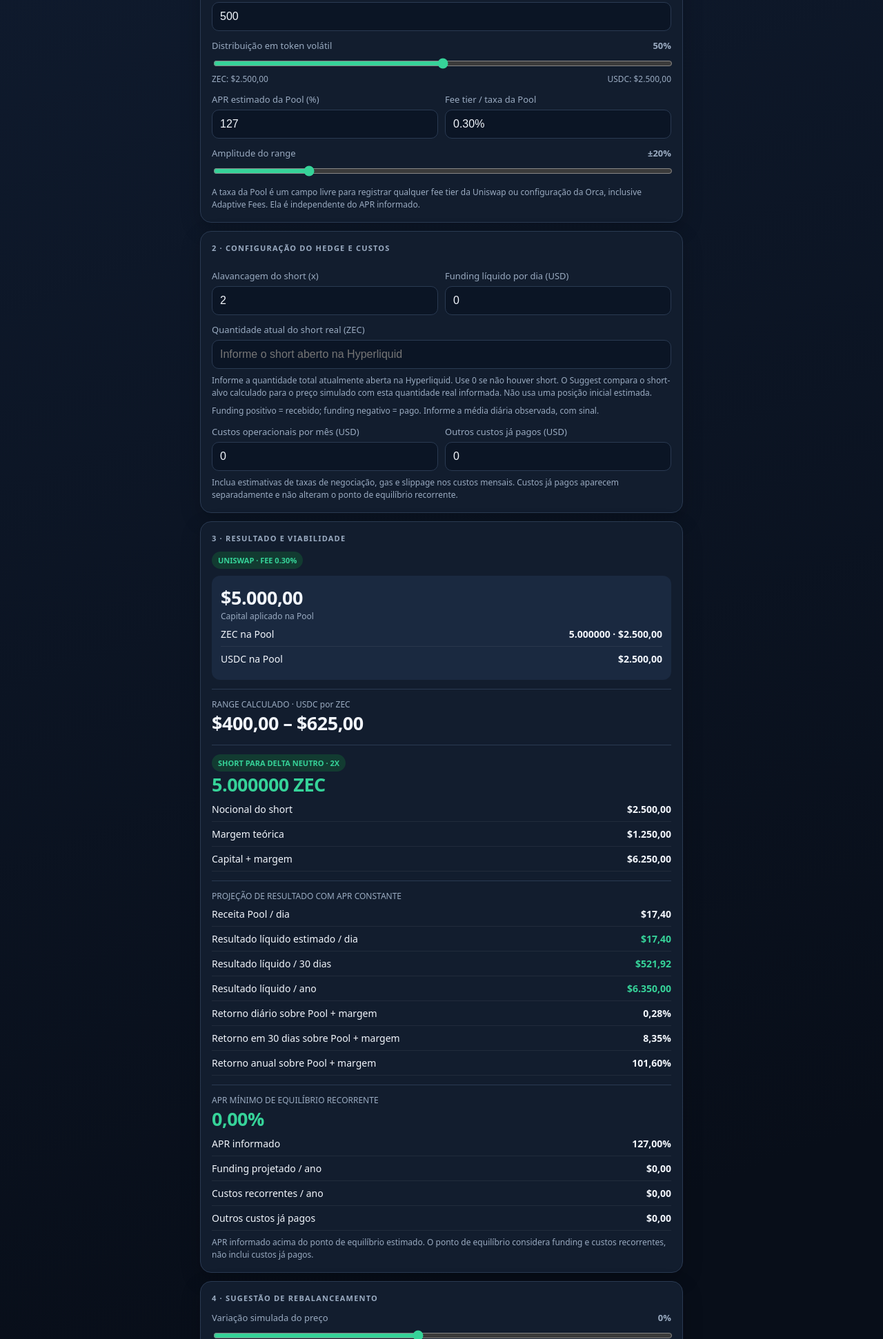
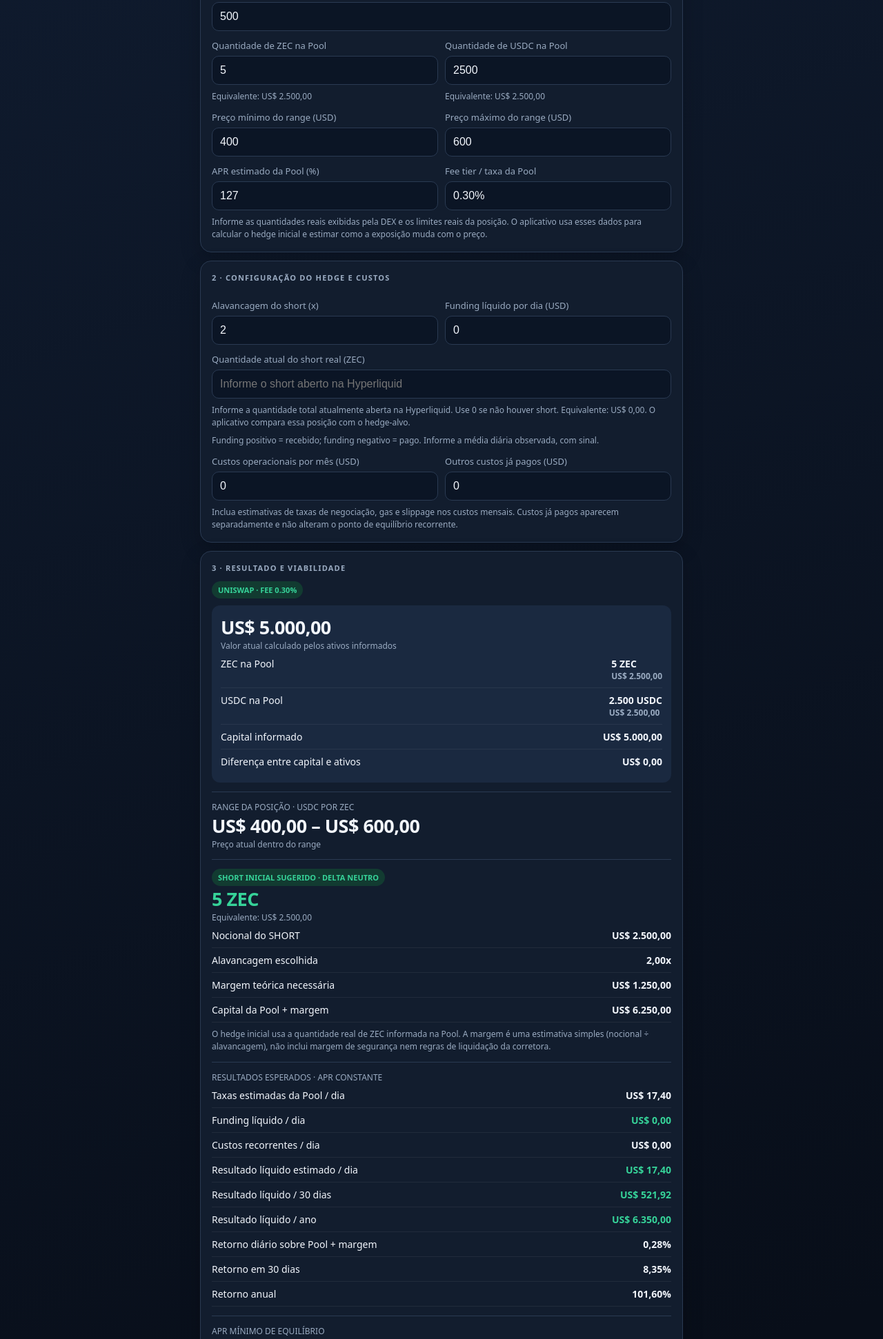
Before and after one commit to eymardfgo-wq/Pool---Hedge, a plain HTML site: page index.html in a window 1280 px wide. Shown: the part 382-2324 px from the top of the page at 69% size. Drawn offline with Linux system fonts and the light colour scheme.

Commit message:
V5.3: pool inputs reais, hedge short e valores em USD

```diff
--- a/index.html
+++ b/index.html
@@ -4,10 +4,10 @@
 <meta charset="utf-8">
 <meta name="viewport" content="width=device-width,initial-scale=1,viewport-fit=cover">
 <meta name="theme-color" content="#101827">
-<meta name="description" content="Pool + Hedge V5.2 - simulador de liquidez concentrada e hedge delta neutral">
+<meta name="description" content="Pool + Hedge V5.3 - assistente de montagem de hedge de liquidez concentrada e hedge delta neutral">
 <link rel="manifest" href="manifest.webmanifest">
 <link rel="icon" href="icon-192.png">
-<title>Pool + Hedge V5.2</title>
+<title>Pool + Hedge V5.3</title>
 <style>
 :root{color-scheme:dark;--panel:#121d2e;--panel2:#1a2940;--line:#2a3a52;--text:#f2f6fc;--muted:#9aabc1;--green:#36d399;--red:#fb7185;--blue:#75a7ff}
 *{box-sizing:border-box}body{margin:0;background:linear-gradient(160deg,#101c30,#080e19 65%);font:16px system-ui,-apple-system,Segoe UI,sans-serif;color:var(--text);padding:16px 12px 36px}
@@ -24,7 +24,7 @@ label{display:block;color:var(--muted);font-size:13px;margin:12px 0 6px}input,se
 </style>
 </head>
 <body><main>
-<header class="head"><div><div class="brand">◈ Pool + Hedge</div><div class="muted">Liquidez concentrada · V5.2</div></div><span class="tag">SUGGEST · MANUAL</span></header>
+<header class="head"><div><div class="brand">◈ Pool + Hedge</div><div class="muted">Assistente de montagem de hedge · V5.3</div></div><span class="tag">SUGGEST · MANUAL</span></header>
 
 <section class="panel">
 <div class="eyebrow">1 · CONFIGURAÇÃO DA POOL</div>
@@ -32,19 +32,16 @@ label{display:block;color:var(--muted);font-size:13px;margin:12px 0 6px}input,se
 <label>Capital aplicado na Pool (USD)</label><input id="capital" type="number" min="0" step="any" value="5000">
 <div class="grid"><div><label>Token volátil</label><input id="token" value="ZEC"></div><div><label>Stablecoin</label><input id="stable" value="USDC"></div></div>
 <label>Preço atual do token (USD)</label><input id="price" type="number" min="0" step="any" value="500">
-<label class="between"><span>Distribuição em token volátil</span><strong id="allocationLabel">50%</strong></label>
-<input id="allocation" type="range" min="10" max="90" step="5" value="50">
-<div class="between muted"><span id="tokenAllocation">Token: $2.500,00</span><span id="stableAllocation">Stable: $2.500,00</span></div>
+<div class="grid"><div><label>Quantidade de <span class="tokenName">ZEC</span> na Pool</label><input id="poolTokenQty" type="number" min="0" step="any" value="5"><div class="hint" id="poolTokenUsd">Equivalente: US$ 2.500,00</div></div><div><label>Quantidade de <span class="stableName">USDC</span> na Pool</label><input id="poolStableQty" type="number" min="0" step="any" value="2500"><div class="hint" id="poolStableUsd">Equivalente: US$ 2.500,00</div></div></div>
+<div class="grid"><div><label>Preço mínimo do range (USD)</label><input id="rangeMin" type="number" min="0" step="any" value="400"></div><div><label>Preço máximo do range (USD)</label><input id="rangeMax" type="number" min="0" step="any" value="600"></div></div>
 <div class="grid"><div><label>APR estimado da Pool (%)</label><input id="apr" type="number" min="0" step="any" value="127"></div><div><label>Fee tier / taxa da Pool</label><input id="feeTier" type="text" value="0.30%" placeholder="Ex.: 0.05%, 0.3%, 1%, Adaptive"></div></div>
-<label class="between"><span>Amplitude do range</span><strong id="widthLabel">±20%</strong></label>
-<input id="width" type="range" min="5" max="80" step="5" value="20">
-<div class="hint">A taxa da Pool é um campo livre para registrar qualquer fee tier da Uniswap ou configuração da Orca, inclusive Adaptive Fees. Ela é independente do APR informado.</div>
+<div class="hint">Informe as quantidades reais exibidas pela DEX e os limites reais da posição. O aplicativo usa esses dados para calcular o hedge inicial e estimar como a exposição muda com o preço.</div>
 </section>
 
 <section class="panel">
 <div class="eyebrow">2 · CONFIGURAÇÃO DO HEDGE E CUSTOS</div>
 <div class="grid"><div><label>Alavancagem do short (x)</label><input id="leverage" type="number" min="1" step="0.1" value="2"></div><div><label>Funding líquido por dia (USD)</label><input id="funding" type="number" step="any" value="0"></div></div>
-<label>Quantidade atual do short real (<span id="shortTokenLabel">token</span>)</label><input id="actualShort" type="number" min="0" step="any" placeholder="Informe o short aberto na Hyperliquid"><div class="hint">Informe a quantidade total atualmente aberta na Hyperliquid. Use 0 se não houver short. O Suggest compara o short-alvo calculado para o preço simulado com esta quantidade real informada. Não usa uma posição inicial estimada.</div>
+<label>Quantidade atual do short real (<span id="shortTokenLabel">token</span>)</label><input id="actualShort" type="number" min="0" step="any" placeholder="Informe o short aberto na Hyperliquid"><div class="hint">Informe a quantidade total atualmente aberta na Hyperliquid. Use 0 se não houver short. <span id="actualShortUsd">Equivalente: US$ 0,00</span>. O aplicativo compara essa posição com o hedge-alvo.</div>
 <div class="hint">Funding positivo = recebido; funding negativo = pago. Informe a média diária observada, com sinal.</div>
 <div class="grid"><div><label>Custos operacionais por mês (USD)</label><input id="monthlyCosts" type="number" min="0" step="any" value="0"></div><div><label>Outros custos já pagos (USD)</label><input id="oneTimeCosts" type="number" min="0" step="any" value="0"></div></div>
 <div class="hint">Inclua estimativas de taxas de negociação, gas e slippage nos custos mensais. Custos já pagos aparecem separadamente e não alteram o ponto de equilíbrio recorrente.</div>
@@ -62,76 +59,99 @@ label{display:block;color:var(--muted);font-size:13px;margin:12px 0 6px}input,se
 
 <section class="panel"><div class="eyebrow">PREMISSAS E LIMITAÇÕES</div>
 <div class="hint">• Dados e preços são inseridos manualmente; não há conexão com carteiras, DEXs ou Hyperliquid.</div>
-<div class="hint">• O APR é tratado como constante para fins de projeção. A taxa/fee tier registrada não é usada para calcular o APR.</div>
+<div class="hint">• O APR é tratado como constante para fins de projeção. A taxa/fee tier é apenas informativa e não calcula o APR.</div>
 <div class="hint">• Projeções padronizadas: 30 dias = resultado diário × 30; ano = resultado diário × 365. Custos mensais são convertidos pela base de 30 dias.</div>
-<div class="hint">• O modelo de range é uma aproximação matemática de liquidez concentrada. Confirme ticks, token ordering, fee tier e composição efetiva na interface da DEX.</div>
-<div class="hint">• A margem exibida é nocional dividido pela alavancagem. Margem disponível e liquidação reais dependem das regras, tiers e saldo da Hyperliquid.</div>
+<div class="hint">• O hedge inicial usa a quantidade real do token volátil informada. A simulação de rebalanceamento estima a composição futura a partir do range e das quantidades informadas; confirme na DEX antes de executar.</div>
+<div class="hint">• A margem é uma estimativa simples: nocional dividido pela alavancagem. Reserve margem adicional e confira as regras de margem e liquidação da Hyperliquid.</div>
 </section>
-<div class="footer">Pool + Hedge V5.2 · Controle do hedge real, não recomendação financeira.</div>
+<div class="footer">Pool + Hedge V5.3 · Assistente de montagem do hedge, não recomendação financeira.</div>
 </main>
 
 <script>
 const $=id=>document.getElementById(id);
 let protocol='Uniswap';
 function money(v){return Number(v||0).toLocaleString('pt-BR',{minimumFractionDigits:2,maximumFractionDigits:2})}
-function qty(v){return Number(v||0).toFixed(6)}
+function qty(v){return Number(v||0).toLocaleString('pt-BR',{minimumFractionDigits:0,maximumFractionDigits:6})}
 function bindChoices(id,cb){$(id).querySelectorAll('button').forEach(b=>b.addEventListener('click',()=>{$(id).querySelectorAll('button').forEach(x=>x.classList.remove('active'));b.classList.add('active');cb(b.dataset.v)}))}
 bindChoices('protocol',v=>{protocol=v;render()});
 [-50,-30,-20,-10,0,10,20,30,50].forEach(v=>{const b=document.createElement('button');b.textContent=(v>0?'+':'')+v+'%';b.dataset.v=v;if(v===0)b.classList.add('active');$('quick').appendChild(b)});
 bindChoices('quick',v=>{$('move').value=v;render()});
-['capital','token','stable','price','allocation','apr','feeTier','width','leverage','funding','actualShort','monthlyCosts','oneTimeCosts','move'].forEach(id=>$(id).addEventListener('input',render));
+['capital','token','stable','price','poolTokenQty','poolStableQty','rangeMin','rangeMax','apr','feeTier','leverage','funding','actualShort','monthlyCosts','oneTimeCosts','move'].forEach(id=>$(id).addEventListener('input',render));
 
 function render(){
  const C=Math.max(0,Number($('capital').value)||0),P=Math.max(0,Number($('price').value)||0);
- const apr=Math.max(0,Number($('apr').value)||0),w=Number($('width').value)/100;
- const mv=Number($('move').value)||0,f=Number($('allocation').value)/100;
+ const qToken=Math.max(0,Number($('poolTokenQty').value)||0),qStable=Math.max(0,Number($('poolStableQty').value)||0);
+ const lo=Number($('rangeMin').value)||0,hi=Number($('rangeMax').value)||0;
+ const apr=Math.max(0,Number($('apr').value)||0),mv=Number($('move').value)||0;
  const lev=Math.max(0,Number($('leverage').value)||0),fund=Number($('funding').value)||0;
  const cost=Math.max(0,Number($('monthlyCosts').value)||0),one=Math.max(0,Number($('oneTimeCosts').value)||0);
- const T=$('token').value.trim()||'TOKEN',S=$('stable').value.trim()||'STABLE';$('shortTokenLabel').textContent=T;
- $('widthLabel').textContent='±'+Math.round(w*100)+'%';$('moveLabel').textContent=(mv>0?'+':'')+mv+'%';
- $('allocationLabel').textContent=Math.round(f*100)+'%';
- $('tokenAllocation').textContent=T+': $'+money(C*f);$('stableAllocation').textContent=S+': $'+money(C*(1-f));
- if(!C||!P||!lev||w<=0||w>=1){$('initial').innerHTML='<span class="pill warn">Informe capital, preço e alavancagem válidos</span>';$('dynamic').innerHTML='';return}
-
- const k=1/(1-w);let low=1/k+1e-10,high=1-1e-10;
- for(let i=0;i<100;i++){const A=(low+high)/2,B=k*A,tokenPart=1-1/B,stablePart=1-A,tokenFraction=tokenPart/(tokenPart+stablePart);if(tokenFraction<f)low=A;else high=A}
- const A=(low+high)/2,B=k*A,lo=P*A*A,hi=P*B*B,a=Math.sqrt(lo),b=Math.sqrt(hi);
- const L=C/(P*(1/Math.sqrt(P)-1/b)+(Math.sqrt(P)-a));
- function amounts(v){const z=Math.sqrt(v);if(v<=lo)return{x:L*(1/a-1/b),y:0};if(v>=hi)return{x:0,y:L*(b-a)};return{x:L*(1/z-1/b),y:L*(z-a)}}
- const start=amounts(P),startN=start.x,notional=startN*P,margin=notional/lev;
+ const T=$('token').value.trim()||'TOKEN',S=$('stable').value.trim()||'STABLE';
+ $('shortTokenLabel').textContent=T;
+ document.querySelectorAll('.tokenName').forEach(e=>e.textContent=T);document.querySelectorAll('.stableName').forEach(e=>e.textContent=S);
+ $('poolTokenUsd').textContent='Equivalente: US$ '+money(qToken*P);
+ $('poolStableUsd').textContent='Equivalente: US$ '+money(qStable);
+ $('moveLabel').textContent=(mv>0?'+':'')+mv+'%';
+ const actualRaw=$('actualShort').value.trim(),actualValid=actualRaw!==''&&Number.isFinite(Number(actualRaw))&&Number(actualRaw)>=0;
+ const actual=actualValid?Number(actualRaw):0;
+ $('actualShortUsd').textContent='Equivalente: US$ '+money(actual*P);
+ if(!C||!P||!lev||lo<=0||hi<=lo||!qToken&&!qStable){
+  $('initial').innerHTML='<span class="pill warn">Informe capital, preço, quantidades e range válidos</span>';$('dynamic').innerHTML='';return;
+ }
+ // Liquidity estimate inferred from the entered token amounts and the actual range.
+ const sqrtP=Math.sqrt(P),sqrtLo=Math.sqrt(lo),sqrtHi=Math.sqrt(hi);
+ let estimates=[];
+ if(P<=lo){if(qToken>0)estimates.push(qToken/(1/sqrtLo-1/sqrtHi));}
+ else if(P>=hi){if(qStable>0)estimates.push(qStable/(sqrtHi-sqrtLo));}
+ else{
+  const denomX=1/sqrtP-1/sqrtHi,denomY=sqrtP-sqrtLo;
+  if(qToken>0&&denomX>0)estimates.push(qToken/denomX);
+  if(qStable>0&&denomY>0)estimates.push(qStable/denomY);
+ }
+ const L=estimates.length?estimates.reduce((a,b)=>a+b,0)/estimates.length:0;
+ function amounts(price){
+  if(!L)return{x:0,y:0};
+  const z=Math.sqrt(price);
+  if(price<=lo)return{x:L*(1/sqrtLo-1/sqrtHi),y:0};
+  if(price>=hi)return{x:0,y:L*(sqrtHi-sqrtLo)};
+  return{x:L*(1/z-1/sqrtHi),y:L*(z-sqrtLo)};
+ }
+ const poolValue=qToken*P+qStable,notional=qToken*P,margin=notional/lev;
  const poolDaily=C*apr/36500,poolMonthly=poolDaily*30,poolAnnual=poolDaily*365;
- const dailyCosts=cost/30;
- const netDaily=poolDaily+fund-dailyCosts,netMonthly=netDaily*30,netAnnual=netDaily*365;
- const annualCosts=dailyCosts*365;
- const breakEven=(dailyCosts-fund)*365/C*100,breakEvenSafe=Math.max(0,breakEven);
+ const dailyCosts=cost/30,netDaily=poolDaily+fund-dailyCosts,netMonthly=netDaily*30,netAnnual=netDaily*365;
+ const breakEven=Math.max(0,(dailyCosts-fund)*365/C*100);
  const fee=$('feeTier').value.trim()||'não informada';
+ const inRange=P>=lo&&P<=hi;
  $('initial').innerHTML=
  '<span class="pill">'+protocol.toUpperCase()+' · FEE '+fee+'</span>'+
- '<div class="result"><div class="big">$'+money(C)+'</div><div class="muted">Capital aplicado na Pool</div>'+
- '<div class="row"><span>'+T+' na Pool</span><b>'+qty(start.x)+' · $'+money(start.x*P)+'</b></div><div class="row"><span>'+S+' na Pool</span><b>$'+money(start.y)+'</b></div></div>'+
- '<div class="divider"></div><div class="muted">RANGE CALCULADO · '+S+' por '+T+'</div><div class="big">$'+money(lo)+' – $'+money(hi)+'</div>'+
- '<div class="divider"></div><span class="pill">SHORT PARA DELTA NEUTRO · '+lev+'X</span><div class="big green">'+qty(startN)+' '+T+'</div>'+
- '<div class="row"><span>Nocional do short</span><b>$'+money(notional)+'</b></div><div class="row"><span>Margem teórica</span><b>$'+money(margin)+'</b></div><div class="row"><span>Capital + margem</span><b>$'+money(C+margin)+'</b></div>'+
- '<div class="divider"></div><div class="muted">PROJEÇÃO DE RESULTADO COM APR CONSTANTE</div>'+
- '<div class="row"><span>Receita Pool / dia</span><b>$'+money(poolDaily)+'</b></div><div class="row"><span>Resultado líquido estimado / dia</span><b class="'+(netDaily>=0?'green':'red')+'">$'+money(netDaily)+'</b></div>'+
- '<div class="row"><span>Resultado líquido / 30 dias</span><b class="'+(netMonthly>=0?'green':'red')+'">$'+money(netMonthly)+'</b></div><div class="row"><span>Resultado líquido / ano</span><b class="'+(netAnnual>=0?'green':'red')+'">$'+money(netAnnual)+'</b></div>'+
- '<div class="row"><span>Retorno diário sobre Pool + margem</span><b>'+money((C+margin)>0?netDaily/(C+margin)*100:0)+'%</b></div><div class="row"><span>Retorno em 30 dias sobre Pool + margem</span><b>'+money((C+margin)>0?netMonthly/(C+margin)*100:0)+'%</b></div><div class="row"><span>Retorno anual sobre Pool + margem</span><b>'+money((C+margin)>0?netAnnual/(C+margin)*100:0)+'%</b></div>'+
- '<div class="divider"></div><div class="muted">APR MÍNIMO DE EQUILÍBRIO RECORRENTE</div><div class="big '+(apr>=breakEvenSafe?'green':'red')+'">'+money(breakEvenSafe)+'%</div>'+
- '<div class="row"><span>APR informado</span><b>'+money(apr)+'%</b></div><div class="row"><span>Funding projetado / ano</span><b>$'+money(fund*365)+'</b></div><div class="row"><span>Custos recorrentes / ano</span><b>$'+money(annualCosts)+'</b></div><div class="row"><span>Outros custos já pagos</span><b>$'+money(one)+'</b></div>'+
- '<div class="hint">'+(apr>=breakEvenSafe?'APR informado acima do ponto de equilíbrio estimado.':'APR informado abaixo do ponto de equilíbrio estimado.')+' O ponto de equilíbrio considera funding e custos recorrentes, não inclui custos já pagos.</div>';
-
- const newP=P*(1+mv/100),now=amounts(newP),newShort=now.x;
- const actualShortRaw=$('actualShort').value.trim();
- const hasActualShort=actualShortRaw!==''&&Number.isFinite(Number(actualShortRaw))&&Number(actualShortRaw)>=0;
- const actualShort=hasActualShort?Number(actualShortRaw):0,adj=newShort-actualShort;
+ '<div class="result"><div class="big">US$ '+money(poolValue)+'</div><div class="muted">Valor atual calculado pelos ativos informados</div>'+
+ '<div class="row"><span>'+T+' na Pool</span><b>'+qty(qToken)+' '+T+'<div class="muted">US$ '+money(qToken*P)+'</div></b></div>'+
+ '<div class="row"><span>'+S+' na Pool</span><b>'+qty(qStable)+' '+S+'<div class="muted">US$ '+money(qStable)+'</div></b></div>'+
+ '<div class="row"><span>Capital informado</span><b>US$ '+money(C)+'</b></div><div class="row"><span>Diferença entre capital e ativos</span><b>US$ '+money(poolValue-C)+'</b></div></div>'+
+ '<div class="divider"></div><div class="muted">RANGE DA POSIÇÃO · '+S+' POR '+T+'</div><div class="big">US$ '+money(lo)+' – US$ '+money(hi)+'</div>'+
+ '<div class="muted">'+(inRange?'Preço atual dentro do range':'Preço atual fora do range')+'</div>'+
+ '<div class="divider"></div><span class="pill">SHORT INICIAL SUGERIDO · DELTA NEUTRO</span><div class="big green">'+qty(qToken)+' '+T+'</div><div class="muted">Equivalente: US$ '+money(notional)+'</div>'+
+ '<div class="row"><span>Nocional do SHORT</span><b>US$ '+money(notional)+'</b></div><div class="row"><span>Alavancagem escolhida</span><b>'+money(lev)+'x</b></div><div class="row"><span>Margem teórica necessária</span><b>US$ '+money(margin)+'</b></div><div class="row"><span>Capital da Pool + margem</span><b>US$ '+money(C+margin)+'</b></div>'+
+ '<div class="hint">O hedge inicial usa a quantidade real de '+T+' informada na Pool. A margem é uma estimativa simples (nocional ÷ alavancagem), não inclui margem de segurança nem regras de liquidação da corretora.</div>'+
+ '<div class="divider"></div><div class="muted">RESULTADOS ESPERADOS · APR CONSTANTE</div>'+
+ '<div class="row"><span>Taxas estimadas da Pool / dia</span><b>US$ '+money(poolDaily)+'</b></div><div class="row"><span>Funding líquido / dia</span><b class="'+(fund>=0?'green':'red')+'">US$ '+money(fund)+'</b></div><div class="row"><span>Custos recorrentes / dia</span><b>US$ '+money(dailyCosts)+'</b></div>'+
+ '<div class="row"><span>Resultado líquido estimado / dia</span><b class="'+(netDaily>=0?'green':'red')+'">US$ '+money(netDaily)+'</b></div><div class="row"><span>Resultado líquido / 30 dias</span><b class="'+(netMonthly>=0?'green':'red')+'">US$ '+money(netMonthly)+'</b></div><div class="row"><span>Resultado líquido / ano</span><b class="'+(netAnnual>=0?'green':'red')+'">US$ '+money(netAnnual)+'</b></div>'+
+ '<div class="row"><span>Retorno diário sobre Pool + margem</span><b>'+money((C+margin)>0?netDaily/(C+margin)*100:0)+'%</b></div><div class="row"><span>Retorno em 30 dias</span><b>'+money((C+margin)>0?netMonthly/(C+margin)*100:0)+'%</b></div><div class="row"><span>Retorno anual</span><b>'+money((C+margin)>0?netAnnual/(C+margin)*100:0)+'%</b></div>'+
+ '<div class="divider"></div><div class="muted">APR MÍNIMO DE EQUILÍBRIO</div><div class="big '+(apr>=breakEven?'green':'red')+'">'+money(breakEven)+'%</div>'+
+ '<div class="row"><span>Funding projetado / ano</span><b>US$ '+money(fund*365)+'</b></div><div class="row"><span>Custos recorrentes / ano</span><b>US$ '+money(dailyCosts*365)+'</b></div><div class="row"><span>Outros custos já pagos</span><b>US$ '+money(one)+'</b></div>'+
+ '<div class="hint">'+(apr>=breakEven?'APR informado acima':'APR informado abaixo')+' do ponto de equilíbrio estimado. Projeções não garantem taxas futuras; o APR e o funding podem variar.</div>';
+ const newP=P*(1+mv/100),now=amounts(newP);
+ // At the current price, use the exact entered token amount as the target.
+ const newShort=mv===0?qToken:now.x,delta=newShort-actual;
  const newNotional=newShort*newP,newMargin=newNotional/lev,inside=newP>=lo&&newP<=hi;
- let action=!hasActualShort?'<span class="pill warn">INFORME O SHORT REAL</span><div class="hint">Preencha a quantidade atualmente aberta na Hyperliquid para calcular a ordem de ajuste com segurança.</div>':adj>1e-9?'<span class="pill">SUGESTÃO · AUMENTAR SHORT</span><div class="big green">Vender '+qty(adj)+' '+T+'</div>':
- adj< -1e-9?'<span class="pill warn">SUGESTÃO · REDUZIR SHORT</span><div class="big red">Recomprar '+qty(Math.abs(adj))+' '+T+'</div>':
+ let action=!actualValid?'<span class="pill warn">INFORME O SHORT REAL</span><div class="hint">Digite a quantidade atualmente aberta na Hyperliquid para o app calcular quanto aumentar ou reduzir.</div>':
+ delta>1e-8?'<span class="pill">SUGESTÃO · AUMENTAR SHORT</span><div class="big green">Vender '+qty(delta)+' '+T+'</div><div class="muted">Equivalente: US$ '+money(delta*newP)+'</div>':
+ delta< -1e-8?'<span class="pill warn">SUGESTÃO · REDUZIR SHORT</span><div class="big red">Recomprar '+qty(Math.abs(delta))+' '+T+'</div><div class="muted">Equivalente: US$ '+money(Math.abs(delta)*newP)+'</div>':
  '<span class="pill">SEM AJUSTE</span><div class="big">Hedge equilibrado</div>';
- $('dynamic').innerHTML='<div class="result"><div class="muted">PREÇO SIMULADO</div><div class="big">$'+money(newP)+'</div><span class="pill '+(inside?'':'warn')+'">'+(inside?'DENTRO DO RANGE':'FORA DO RANGE')+'</span>'+
- '<div class="divider"></div><div class="row"><span>'+T+' na Pool</span><b>'+qty(now.x)+'</b></div><div class="row"><span>Valor em '+S+'</span><b>$'+money(now.y)+'</b></div><div class="row"><span>Valor estimado da Pool</span><b>$'+money(now.x*newP+now.y)+'</b></div>'+
- '<div class="divider"></div><div class="muted">SHORT ALVO PARA DELTA NEUTRO</div><div class="big green">'+qty(newShort)+' '+T+'</div><div class="row"><span>Nocional do short alvo</span><b>$'+money(newNotional)+'</b></div><div class="row"><span>Margem teórica a '+lev+'x</span><b>$'+money(newMargin)+'</b></div><div class="divider"></div>'+action+
- '<div class="row"><span>Short real informado</span><b>'+(hasActualShort?qty(actualShort)+' '+T:'Não informado')+'</b></div><div class="row"><span>Ajuste calculado vs. short real</span><b class="'+(!hasActualShort?'red':Math.abs(adj)<1e-9?'green':adj>0?'green':'red')+'">'+(hasActualShort?(adj>0?'+':'')+qty(adj)+' '+T:'Aguardando dado')+'</b></div>'+(hasActualShort?'<div class="hint">Sugestão calculada comparando o short-alvo da Pool com a posição real informada. Confirme o tamanho da posição na Hyperliquid antes de executar.</div>':'')+'</div>';
+ $('dynamic').innerHTML='<div class="result"><div class="muted">PREÇO SIMULADO</div><div class="big">US$ '+money(newP)+'</div><span class="pill '+(inside?'':'warn')+'">'+(inside?'DENTRO DO RANGE':'FORA DO RANGE')+'</span>'+
+ '<div class="divider"></div><div class="row"><span>'+T+' estimado na Pool</span><b>'+qty(now.x)+' '+T+'<div class="muted">US$ '+money(now.x*newP)+'</div></b></div><div class="row"><span>'+S+' estimado na Pool</span><b>'+qty(now.y)+' '+S+'<div class="muted">US$ '+money(now.y)+'</div></b></div><div class="row"><span>Valor estimado da Pool</span><b>US$ '+money(now.x*newP+now.y)+'</b></div>'+
+ '<div class="divider"></div><div class="muted">SHORT ALVO PARA DELTA NEUTRO</div><div class="big green">'+qty(newShort)+' '+T+'</div><div class="muted">Equivalente: US$ '+money(newNotional)+'</div><div class="row"><span>Nocional do SHORT alvo</span><b>US$ '+money(newNotional)+'</b></div><div class="row"><span>Margem teórica a '+lev+'x</span><b>US$ '+money(newMargin)+'</b></div><div class="divider"></div>'+action+
+ '<div class="row"><span>Short real informado</span><b>'+ (actualValid?qty(actual)+' '+T+'<div class="muted">US$ '+money(actual*newP)+'</div>':'Não informado')+'</b></div><div class="row"><span>Ajuste calculado</span><b>'+(actualValid?qty(Math.abs(delta))+' '+T+'<div class="muted">US$ '+money(Math.abs(delta)*newP)+'</div>':'Aguardando dado')+'</b></div>'+
+ '<div class="hint">A simulação de rebalanceamento estima a mudança da composição da liquidez concentrada a partir das quantidades, preço e limites informados. Confira a composição real na DEX antes de executar.</div></div>';
 }
 render();
 if('serviceWorker' in navigator&&location.protocol.startsWith('http'))window.addEventListener('load',()=>navigator.serviceWorker.register('./sw.js').catch(()=>{}));
```
